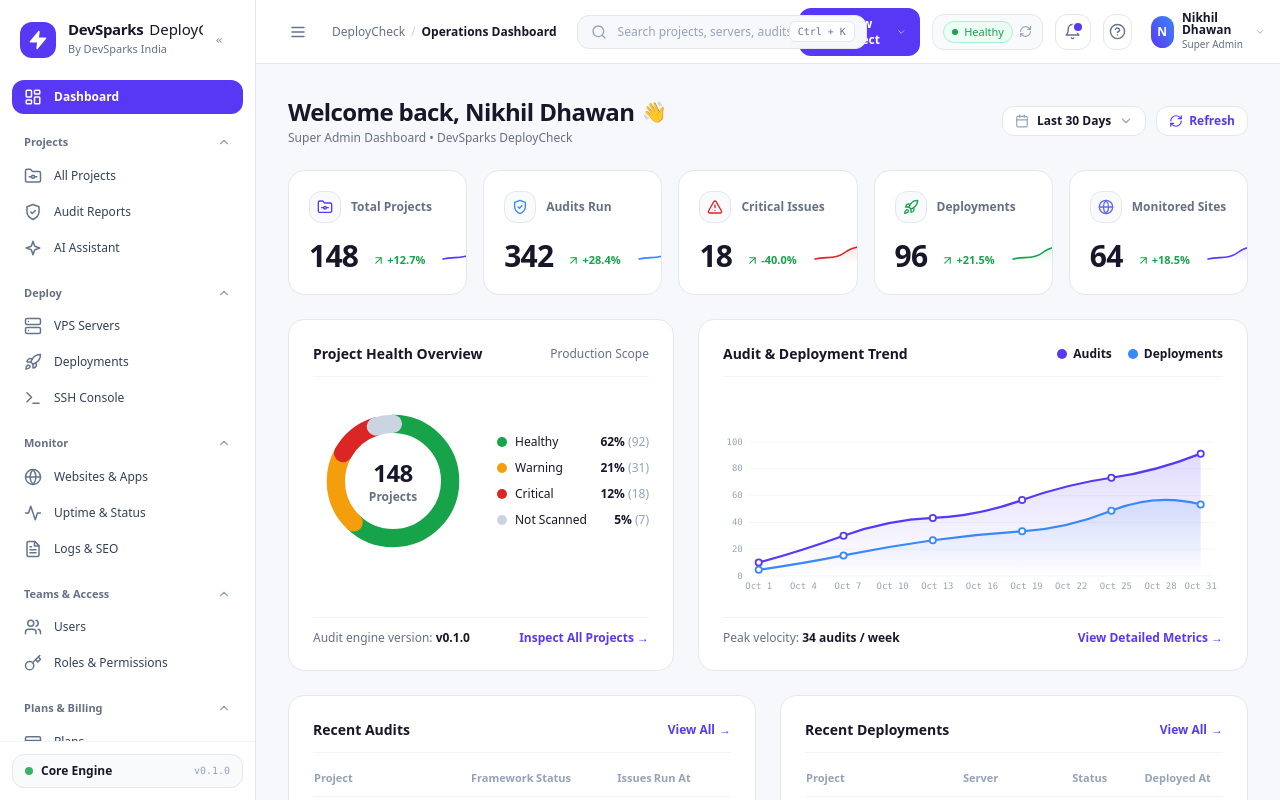
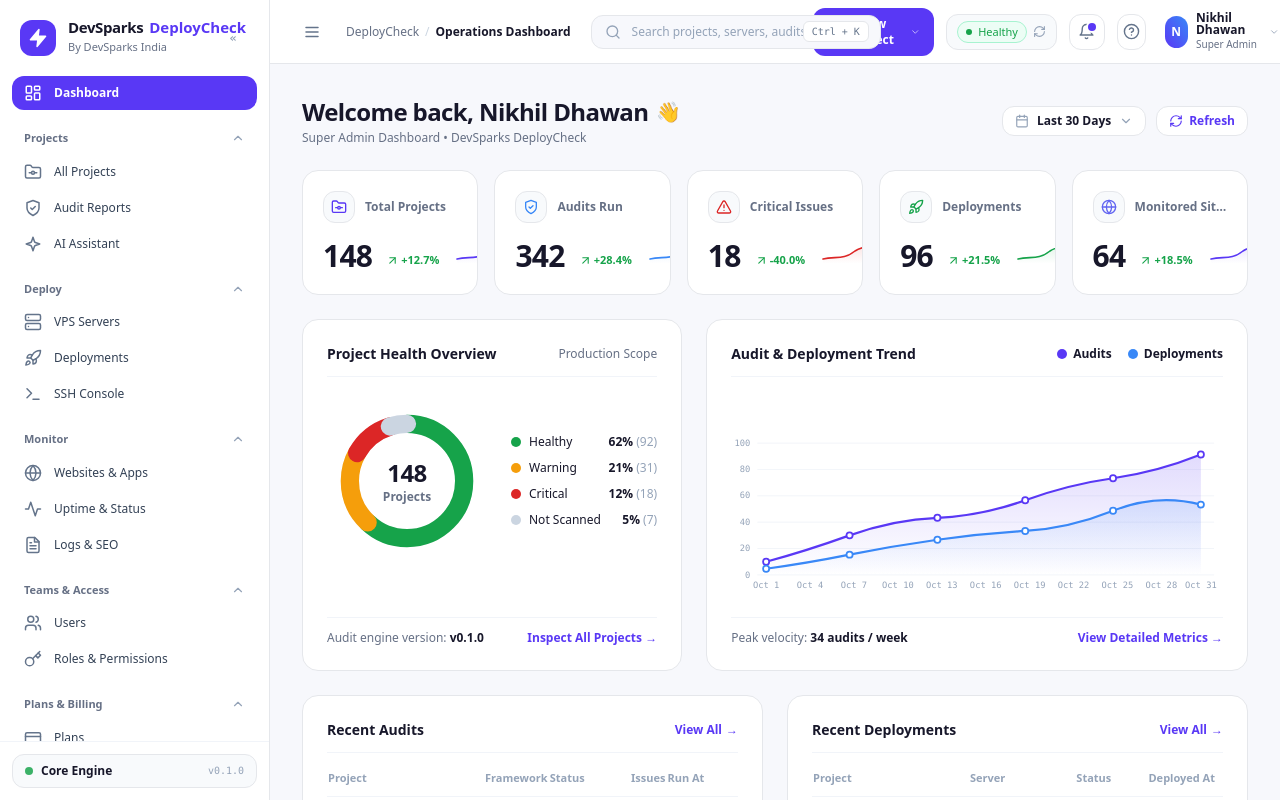
Before and after one commit to nkdhawan76/DevSparks-India-opensource-1, a Next.js app: page / in a window 1280 px wide. Shown: the top 800 px of the page. Built offline with nearby package versions, Linux system fonts and the light colour scheme.

Commit message:
feat(branding): add svg favicon matching zap logo and prevent sidebar title truncation

```diff
--- a/src/app/layout.tsx
+++ b/src/app/layout.tsx
@@ -4,6 +4,13 @@ import "./globals.css";
 export const metadata: Metadata = {
   title: "DevSparks DeployCheck — Developer Operations Platform",
   description: "Prepare, deploy, and maintain applications with confidence. An open-source developer operations platform by DevSparks India.",
+  icons: {
+    icon: [
+      { url: "/icon.svg", type: "image/svg+xml" },
+    ],
+    shortcut: "/icon.svg",
+    apple: "/icon.svg",
+  },
 };
 
 export default function RootLayout({
--- a/src/components/common/Sidebar.tsx
+++ b/src/components/common/Sidebar.tsx
@@ -135,33 +135,33 @@ export function Sidebar({ activeView, onSelectView, collapsed, onToggleCollapse
   return (
     <aside
       className={`${
-        collapsed ? "w-[72px]" : "w-64"
+        collapsed ? "w-[72px]" : "w-[270px]"
       } bg-white border-r border-[#E5E7EB] flex flex-col justify-between transition-all duration-200 shrink-0 z-20 h-screen sticky top-0 select-none`}
     >
       {/* Top: Brand Logo & Navigation */}
       <div className="flex-1 overflow-y-auto custom-scrollbar p-3">
         {/* Brand Header */}
-        <div className="flex items-center justify-between px-2 py-2.5 mb-3">
+        <div className="flex items-center justify-between px-2 py-2 mb-3">
           <div
             onClick={() => onSelectView("dashboard")}
-            className="flex items-center gap-3 overflow-hidden cursor-pointer group"
+            className="flex items-center gap-3 cursor-pointer group flex-1 min-w-0"
           >
             <div className="w-9 h-9 rounded-xl bg-[#5938F5] text-white flex items-center justify-center font-bold shadow-xs shrink-0 group-hover:bg-[#4726DB] transition-colors">
               <Zap size={20} className="text-white fill-white" />
             </div>
             {!collapsed && (
-              <div className="truncate">
-                <div className="flex items-center gap-1.5 leading-none">
+              <div className="flex-1 min-w-0">
+                <div className="flex items-center gap-1.5 leading-none whitespace-nowrap">
                   <span className="font-extrabold text-[15px] text-[#17172A] tracking-tight">DevSparks</span>
-                  <span className="font-medium text-[15px] text-[#17172A]">DeployCheck</span>
+                  <span className="font-semibold text-[15px] text-[#5938F5]">DeployCheck</span>
                 </div>
-                <div className="text-[11px] text-[#667085] font-medium mt-1">By DevSparks India</div>
+                <div className="text-[11px] text-[#667085] font-medium mt-1 whitespace-nowrap">By DevSparks India</div>
               </div>
             )}
           </div>
           <button
             onClick={onToggleCollapse}
-            className="p-1.5 text-slate-400 hover:text-[#17172A] hover:bg-slate-50 rounded-lg transition-colors shrink-0"
+            className="p-1.5 text-slate-400 hover:text-[#17172A] hover:bg-slate-50 rounded-lg transition-colors shrink-0 ml-1"
             title={collapsed ? "Expand sidebar" : "Collapse sidebar"}
             aria-label="Toggle sidebar collapse"
           >
```
Also changed, not shown: public/icon.svg (added), 1 other file (tests, documents, lock files or other folders).
